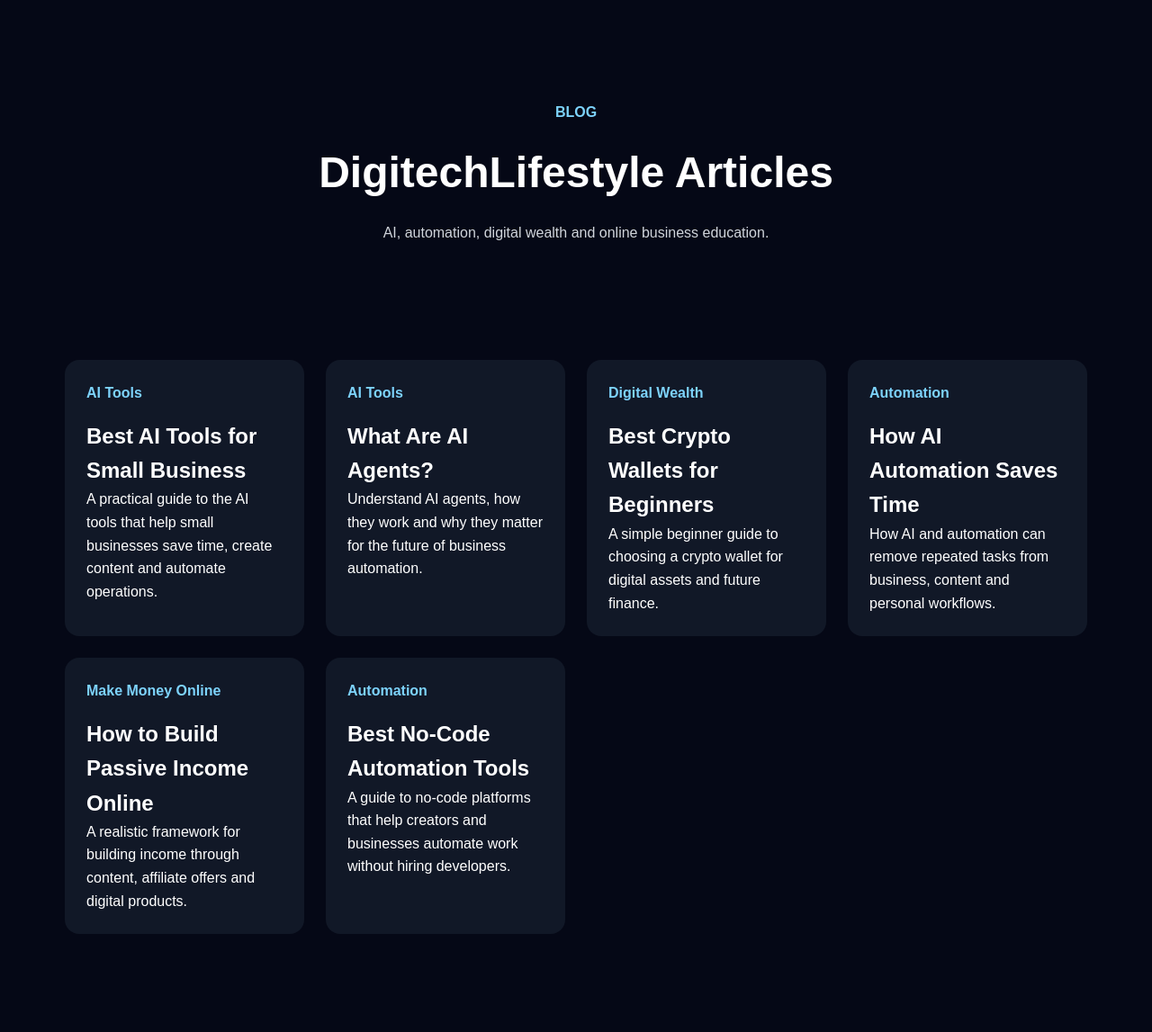
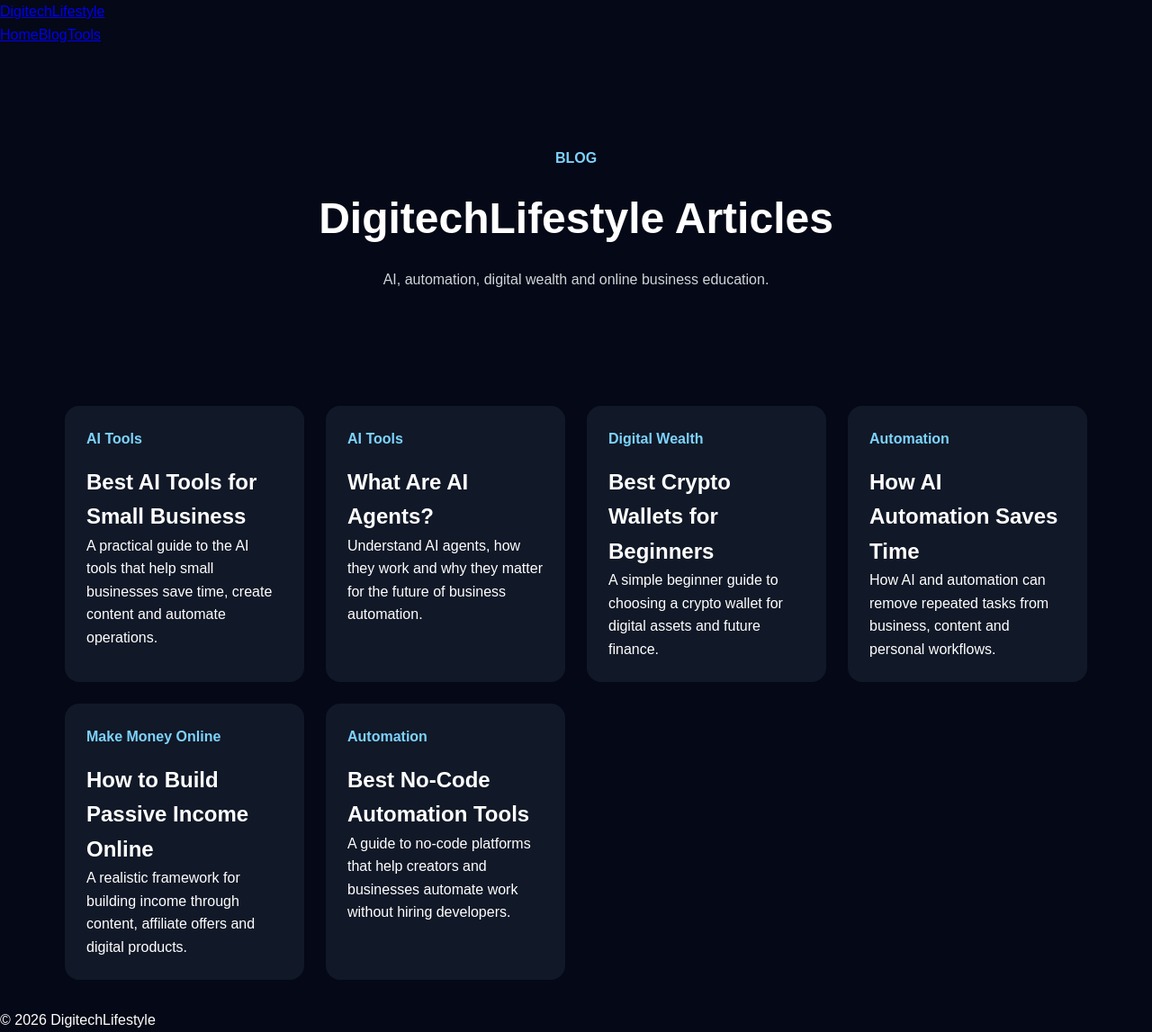
Before and after one commit to digitechlifestyle/digitechlifestyle-ai-launchpad-business, a Next.js app: page /blog in a window 1280 px wide. Shown: the whole page at 90% size. Before the commit the page ends 1070 px from the top, so only its background shows below. Built offline with nearby package versions, Linux system fonts and the light colour scheme.

Commit message:
Add global navigation and footer

```diff
--- a/app/layout.js
+++ b/app/layout.js
@@ -22,11 +22,30 @@ export const metadata = {
   },
 };
 
+const navItems = [
+  { href: '/', label: 'Home' },
+  { href: '/blog/', label: 'Blog' },
+  { href: '/tools/', label: 'Tools' },
+];
+
 export default function RootLayout({ children }) {
   return (
     <html lang="en">
       <body>
+        <header className="siteHeader">
+          <a href="/" className="logo">DigitechLifestyle</a>
+          <nav className="mainNav">
+            {navItems.map((item) => (
+              <a key={item.href} href={item.href}>{item.label}</a>
+            ))}
+          </nav>
+        </header>
+
         {children}
+
+        <footer className="siteFooter">
+          <p>© 2026 DigitechLifestyle</p>
+        </footer>
       </body>
     </html>
   );
```
